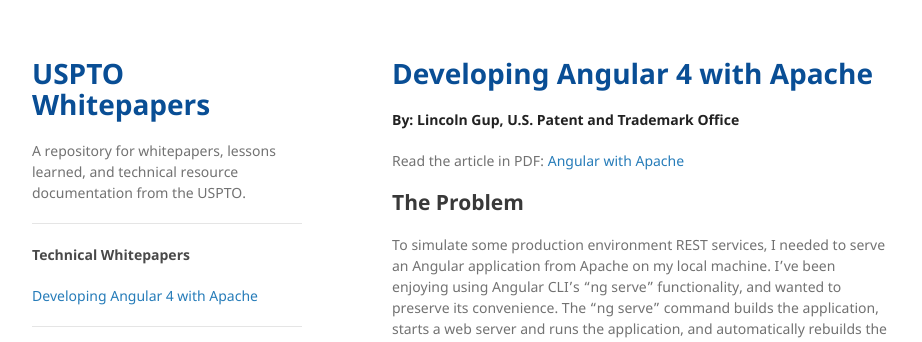
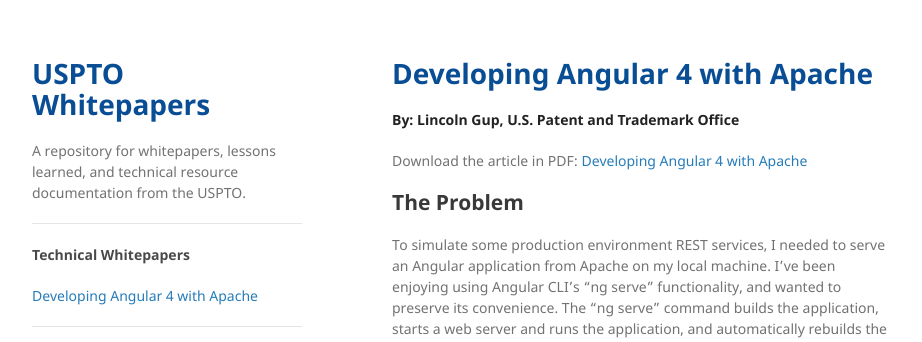
Before and after one commit to USPTO/whitepapers, a Jekyll site: the page built from docs/developing-angular4-with-apache.md, in a window 1280 px wide and 900 px high. Shown: the top 342 px of the window, without its empty margins (178-1100 px from the left). Built offline with Jekyll 4.4.1, drawn with Linux system fonts in a browser that asks for light colours; our own code applies the rules of GitHub Pages for plain Markdown files.

Commit message:
Update developing-angular4-with-apache.md

```diff
--- a/docs/developing-angular4-with-apache.md
+++ b/docs/developing-angular4-with-apache.md
@@ -1,7 +1,7 @@
 # Developing Angular 4 with Apache
 **By: Lincoln Gup, U.S. Patent and Trademark Office**
 
-Read the article in PDF: [Angular with Apache](Angular%20with%20Apache.pdf)
+Download the article in PDF: [Developing Angular 4 with Apache](/whitepapers/downloads/developing-angular4-with-apache.pdf)
 
 ## The Problem
 
```
